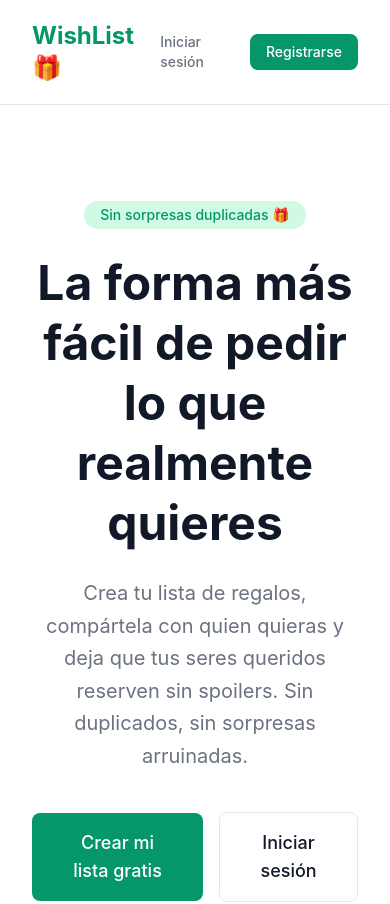
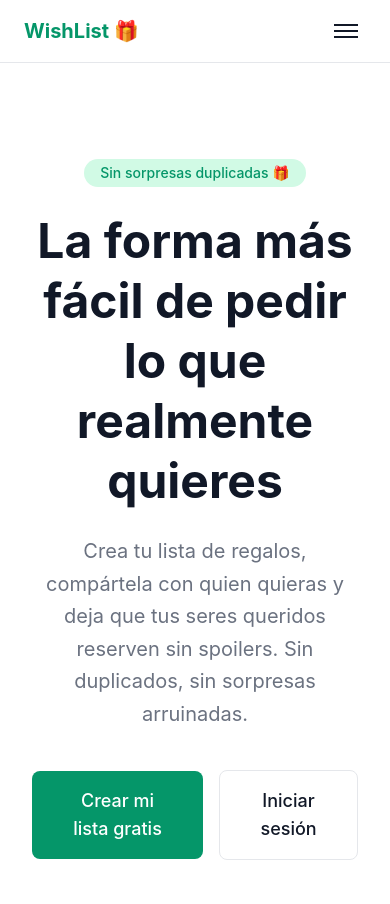
Before and after one commit to Luinespic/wishlist-front, a React (Vite) app: page / in a window 390 px wide. Shown: the top 904 px of the page. Built offline with nearby package versions, Linux system fonts and the light colour scheme.

Commit message:
style: navbar movil

```diff
--- a/src/components/Navbar.jsx
+++ b/src/components/Navbar.jsx
@@ -1,74 +1,106 @@
+import { useState } from 'react'
 import { Link, useNavigate } from 'react-router-dom'
 import { useAuth } from '../hooks/useAuth'
 
 export default function Navbar() {
   const { user, logout } = useAuth()
   const navigate = useNavigate()
+  const [menuOpen, setMenuOpen] = useState(false)
 
   const handleLogout = () => {
     logout()
     navigate('/login')
+    setMenuOpen(false)
   }
 
   return (
-    <nav className="bg-white border-b border-border px-8 py-5">
-        <div className="flex items-center justify-between">
-        <Link to="/" className="text-2xl font-bold text-primary">
+    <nav className="bg-white border-b border-border px-6 py-4">
+      <div className="flex items-center justify-between">
+        <Link to="/" className="text-xl font-bold text-primary">
           WishList 🎁
         </Link>
 
+        {/* Menu desktop */}
         {user ? (
-          <div className="flex items-center gap-8">
-            <Link
-              to="/dashboard"
-              className="text-sm font-medium text-text-secondary hover:text-text-primary transition-colors duration-200"
-            >
+          <div className="hidden md:flex items-center gap-8">
+            <Link to="/dashboard" className="text-sm font-medium text-text-secondary hover:text-text-primary transition-colors duration-200">
               Mis listas
             </Link>
-            <Link
-              to="/mis-reservas"
-              className="text-sm font-medium text-text-secondary hover:text-text-primary transition-colors duration-200"
-            >
+            <Link to="/mis-reservas" className="text-sm font-medium text-text-secondary hover:text-text-primary transition-colors duration-200">
               Mis reservas
             </Link>
             {(user.role === 'admin' || user.role === 'superadmin') && (
-              <Link
-                to="/admin"
-                className="text-sm font-medium text-text-secondary hover:text-text-primary transition-colors duration-200"
-              >
+              <Link to="/admin" className="text-sm font-medium text-text-secondary hover:text-text-primary transition-colors duration-200">
                 Admin
-            </Link>
+              </Link>
             )}
-            <Link
-              to="/perfil"
-              className="text-sm font-medium text-text-secondary hover:text-text-primary transition-colors duration-200"
-            >
+            <Link to="/perfil" className="text-sm font-medium text-text-secondary hover:text-text-primary transition-colors duration-200">
               {user.name}
             </Link>
             <button
               onClick={handleLogout}
               className="text-sm font-medium px-4 py-2 rounded-lg border border-border text-text-secondary hover:text-danger hover:border-danger transition-colors duration-200"
             >
-              Cerrar sesión
+              Cerrar sesion
             </button>
           </div>
         ) : (
-          <div className="flex items-center gap-4">
-            <Link
-              to="/login"
-              className="text-sm font-medium text-text-secondary hover:text-text-primary transition-colors duration-200"
-            >
-              Iniciar sesión
+          <div className="hidden md:flex items-center gap-4">
+            <Link to="/login" className="text-sm font-medium text-text-secondary hover:text-text-primary transition-colors duration-200">
+              Iniciar sesion
             </Link>
-            <Link
-              to="/register"
-              className="text-sm font-medium px-4 py-2 rounded-lg bg-primary text-white hover:bg-primary-hover transition-colors duration-200"
-            >
+            <Link to="/register" className="text-sm font-medium px-4 py-2 rounded-lg bg-primary text-white hover:bg-primary-hover transition-colors duration-200">
               Registrarse
             </Link>
           </div>
         )}
+
+        {/* Boton hamburguesa mobile */}
+        <button
+          onClick={() => setMenuOpen(!menuOpen)}
+          className="md:hidden flex flex-col gap-1 p-2"
+        >
+          <span className={`block w-6 h-0.5 bg-text-primary transition-transform duration-200 ${menuOpen ? 'rotate-45 translate-y-1.5' : ''}`} />
+          <span className={`block w-6 h-0.5 bg-text-primary transition-opacity duration-200 ${menuOpen ? 'opacity-0' : ''}`} />
+          <span className={`block w-6 h-0.5 bg-text-primary transition-transform duration-200 ${menuOpen ? '-rotate-45 -translate-y-1.5' : ''}`} />
+        </button>
       </div>
+
+      {/* Menu mobile */}
+      {menuOpen && (
+        <div className="md:hidden mt-4 pt-4 border-t border-border flex flex-col gap-4">
+          {user ? (
+            <>
+              <Link to="/dashboard" onClick={() => setMenuOpen(false)} className="text-sm font-medium text-text-secondary hover:text-text-primary">
+                Mis listas
+              </Link>
+              <Link to="/mis-reservas" onClick={() => setMenuOpen(false)} className="text-sm font-medium text-text-secondary hover:text-text-primary">
+                Mis reservas
+              </Link>
+              {(user.role === 'admin' || user.role === 'superadmin') && (
+                <Link to="/admin" onClick={() => setMenuOpen(false)} className="text-sm font-medium text-text-secondary hover:text-text-primary">
+                  Admin
+                </Link>
+              )}
+              <Link to="/perfil" onClick={() => setMenuOpen(false)} className="text-sm font-medium text-text-secondary hover:text-text-primary">
+                {user.name}
+              </Link>
+              <button onClick={handleLogout} className="text-sm font-medium text-danger text-left">
+                Cerrar sesion
+              </button>
+            </>
+          ) : (
+            <>
+              <Link to="/login" onClick={() => setMenuOpen(false)} className="text-sm font-medium text-text-secondary hover:text-text-primary">
+                Iniciar sesion
+              </Link>
+              <Link to="/register" onClick={() => setMenuOpen(false)} className="text-sm font-medium text-primary font-medium">
+                Registrarse
+              </Link>
+            </>
+          )}
+        </div>
+      )}
     </nav>
   )
 }
```
